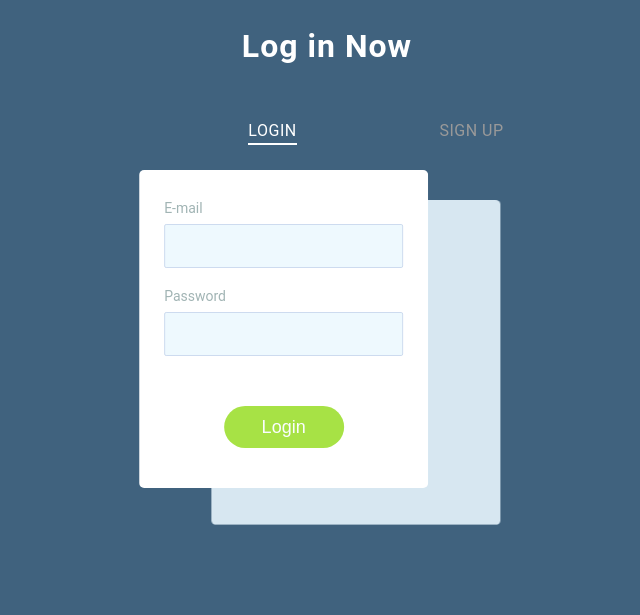
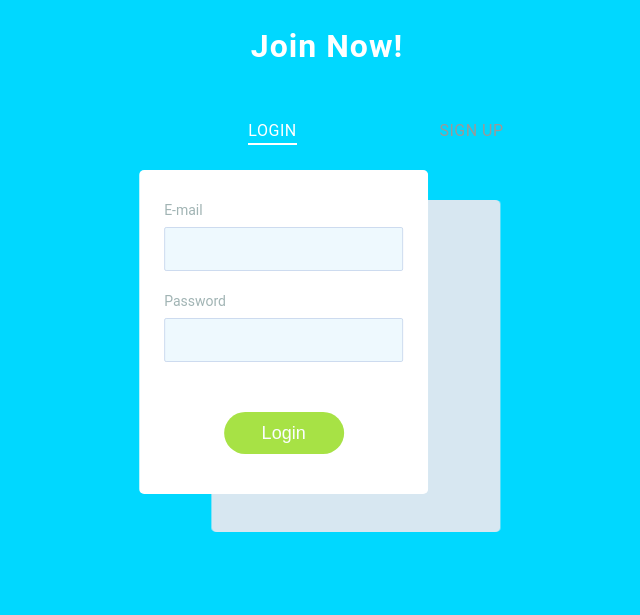
Before and after one commit to AliMertTemizsoy/TourJett, a website: page frontend/TourNest-master/login.html in a window 1280 px wide. Shown: the whole page, without its empty margins (313-953 px from the left). Drawn offline with Linux system fonts and the light colour scheme.

Commit message:
functional login page

```diff
--- a/frontend/TourNest-master/assets/css/login_style.css
+++ b/frontend/TourNest-master/assets/css/login_style.css
@@ -7,7 +7,7 @@
 body {
 	margin: 0;
 	font-family: Roboto, -apple-system, 'Helvetica Neue', 'Segoe UI', Arial, sans-serif;
-	background: #40627e;
+	background: #00d8ff;
 }
 
 .forms-section {
--- a/frontend/TourNest-master/login.html
+++ b/frontend/TourNest-master/login.html
@@ -1,11 +1,16 @@
+<!DOCTYPE html>
+<html lang="en">
+<head>
   <meta charset="UTF-8">
   <title>Login Page</title>
   <link rel="stylesheet" href="assets/css/login_style.css">
-<body><script src="assets/js/login.js"></script></body>
+</head>
+<body>
+
 
 
 <section class="forms-section">
-    <h1 class="section-title">Log in Now</h1>
+  <h1 class="section-title">Join Now!</h1>
   <div class="forms">
     <div class="form-wrapper is-active">
       <button type="button" class="switcher switcher-login">
@@ -53,3 +58,7 @@
     </div>
   </div>
 </section>
+
+<script src="assets/js/login.js"></script>
+</body>
+</html>
```
Lines whose indentation alone changed are shown as unchanged.
